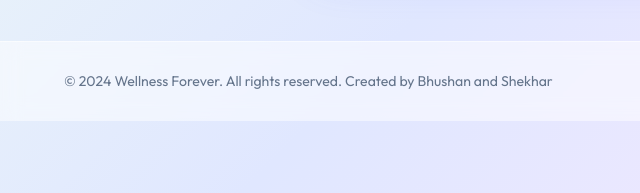
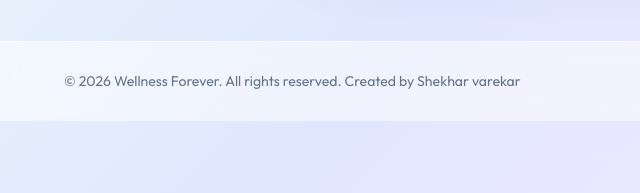
Before and after one commit to pathananas2007/neurocare-ai, a plain HTML site: page doctor-booking/book.html in a window 1280 px wide. Shown: the part 604-797 px from the top of the page, 0-640 px from the left. Drawn offline with Linux system fonts and the light colour scheme.

Commit message:
update: footer copyright to Shekhar varekar across all pages

```diff
--- a/doctor-booking/book.html
+++ b/doctor-booking/book.html
@@ -243,7 +243,7 @@
     <!-- FOOTER -->
     <footer class="footer">
         <div class="container footer-content">
-            <p>© 2024 Wellness Forever. All rights reserved. Created by Bhushan and Shekhar</p>
+            <p>© 2026 Wellness Forever. All rights reserved. Created by Shekhar varekar</p>
         </div>
     </footer>
 
```
Also changed, not shown: doctor-booking/admin.html (+1 -1 lines), doctor-booking/appointments.html (+1 -1 lines), doctor-booking/doctor-dashboard.html (+1 -1 lines).
